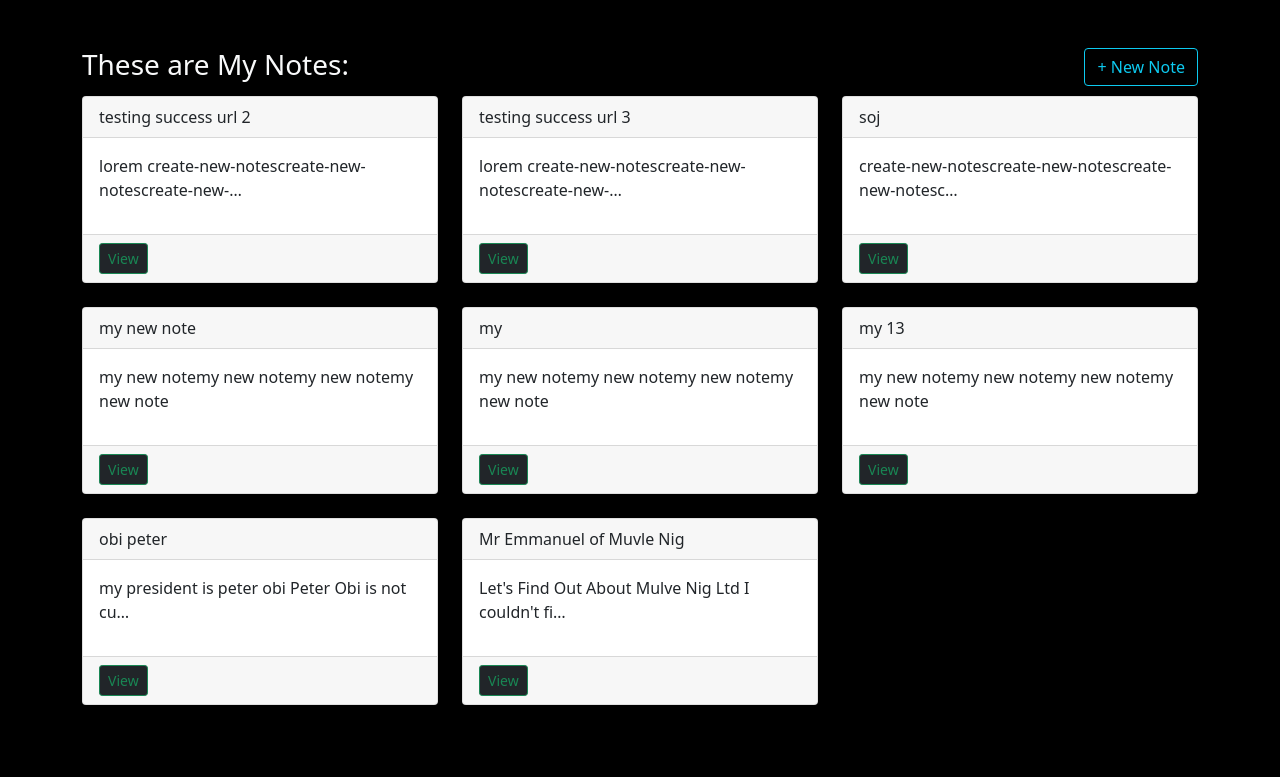
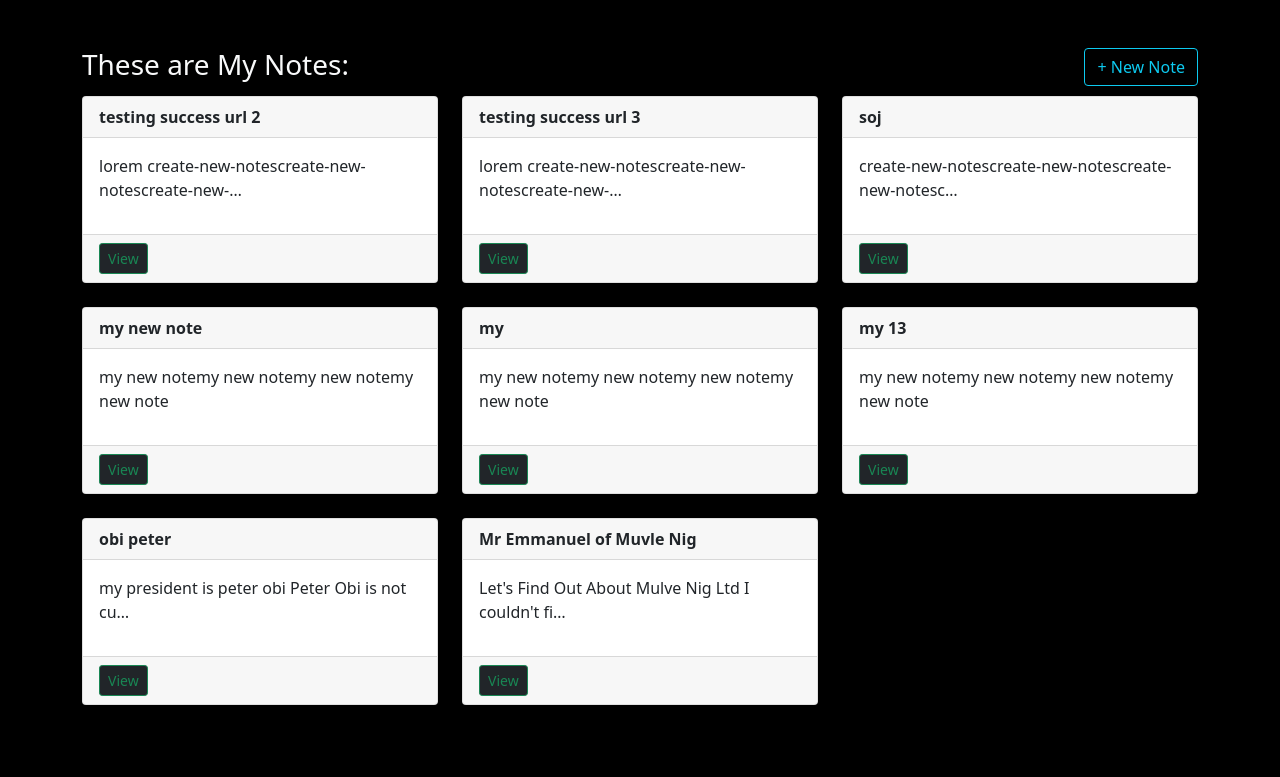
Before and after one commit to Evar12/Portfolio-Project, a Django app: page /mit/notes/ in a window 1280 px wide. Shown: the part 61-838 px from the top of the page. Run offline with Django 5.2, Linux system fonts and the light colour scheme; a user stored in the database is signed in; data comes from the database, SQL or seed files in the repository; both versions use the stored data as it was after the commit.

Commit message:
edited note_list.html and applied bold title

```diff
--- a/mit/notes/templates/notes/notes_list.html
+++ b/mit/notes/templates/notes/notes_list.html
@@ -17,7 +17,7 @@
     {% for note in notes%}
     <div class="col-md-4">
         <div class="card mb-4">
-            <div class="card-header">{{note.title}}</div>
+            <div class="card-header fw-bold">{{note.title}}</div>
             <div class="card-body">
                 <p>{{note.text|truncatechars:50}}</p>
             </div>
```
Also changed, not shown: mit/db.sqlite3.
